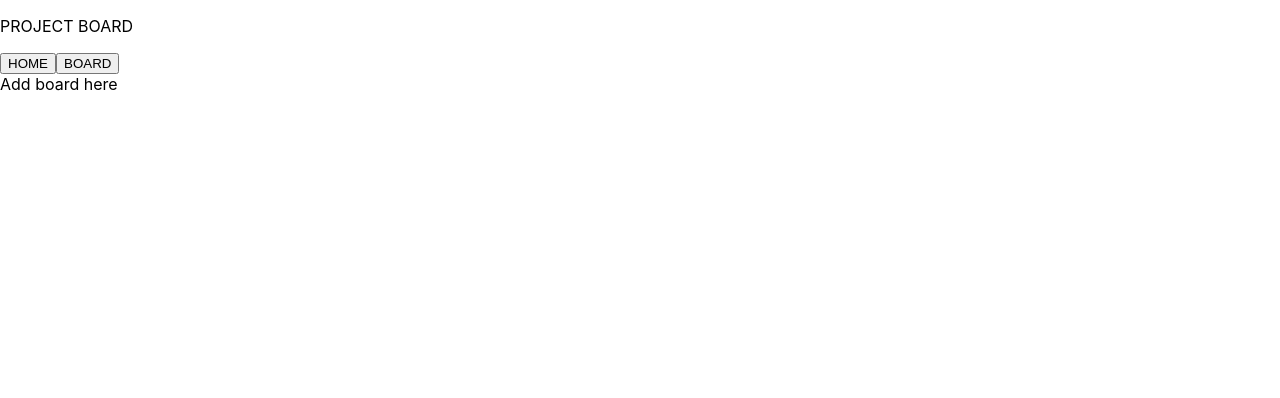
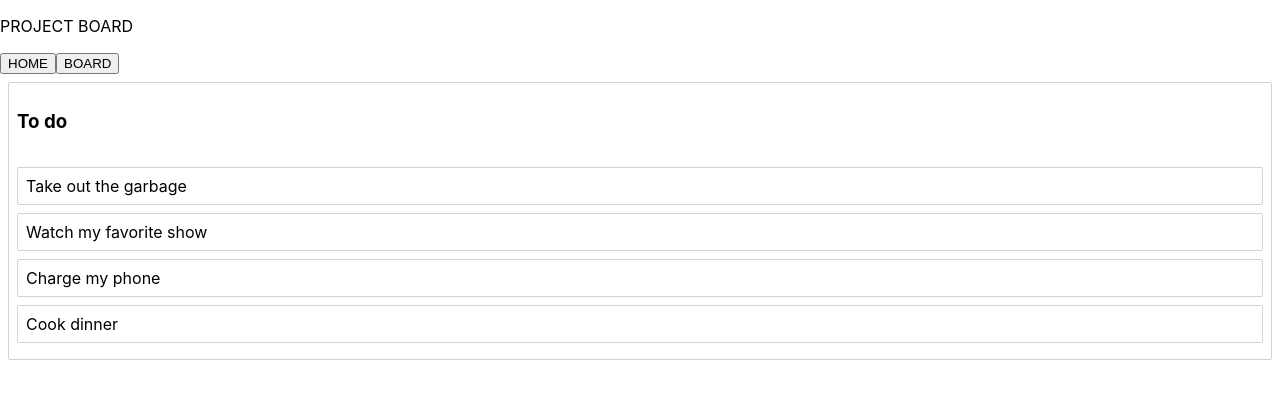
Before and after one commit to michellekaplan7/kanban-project-board, a React (Create React App) app: page /projectboard in a window 1280 px wide. Shown: the top 398 px of the page. Built offline with nearby package versions, Linux system fonts and the light colour scheme.

Commit message:
Render out a Column component in the Board

```diff
--- a/src/components/Board/Board.js
+++ b/src/components/Board/Board.js
@@ -1,7 +1,18 @@
-import React from "react";
+import React, { Component } from "react";
+import initialData from "../../initial-data";
+import Column from "../Column/Column";
 
-const Board = () => {
-  return <div>Add board here</div>;
-};
+class Board extends Component {
+  state = initialData;
+
+  render() {
+    return this.state.columnOrder.map((columnId) => {
+      const column = this.state.columns[columnId];
+      const tasks = column.taskIds.map((taskId) => this.state.tasks[taskId]);
+
+      return <Column key={column.id} column={column} tasks={tasks} />;
+    });
+  }
+}
 
 export default Board;
```
